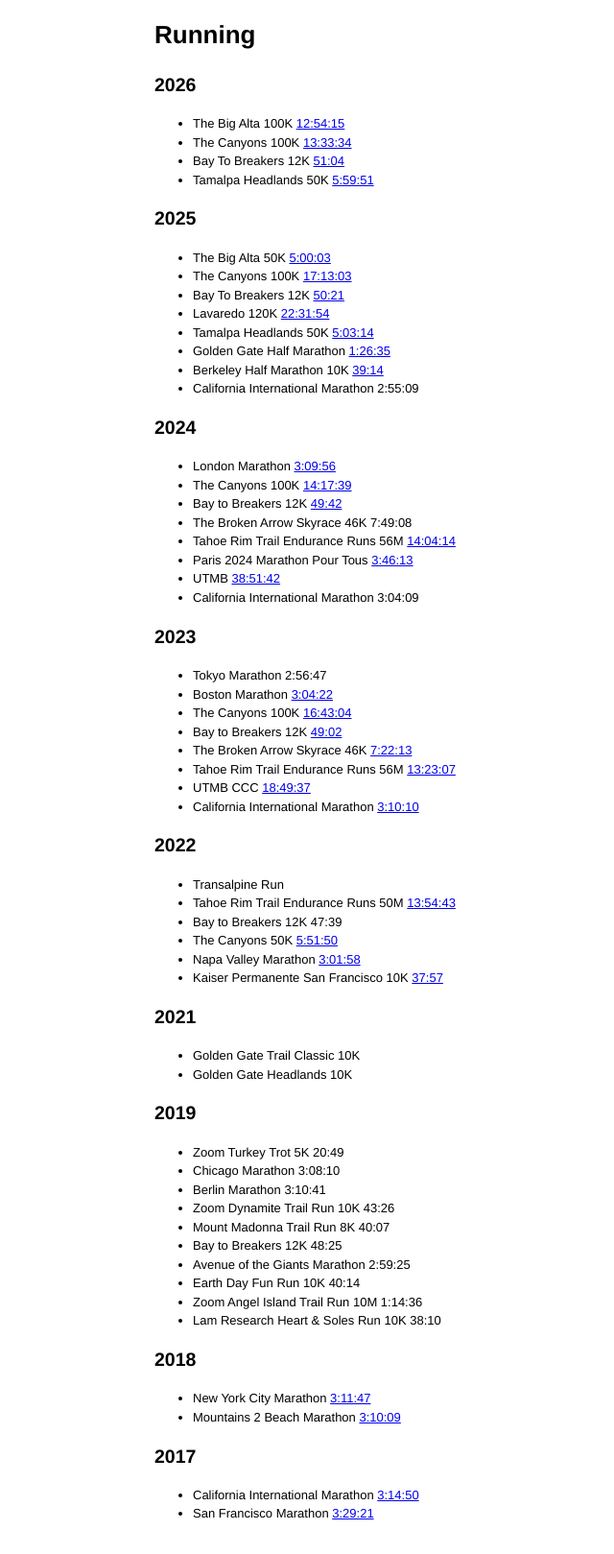
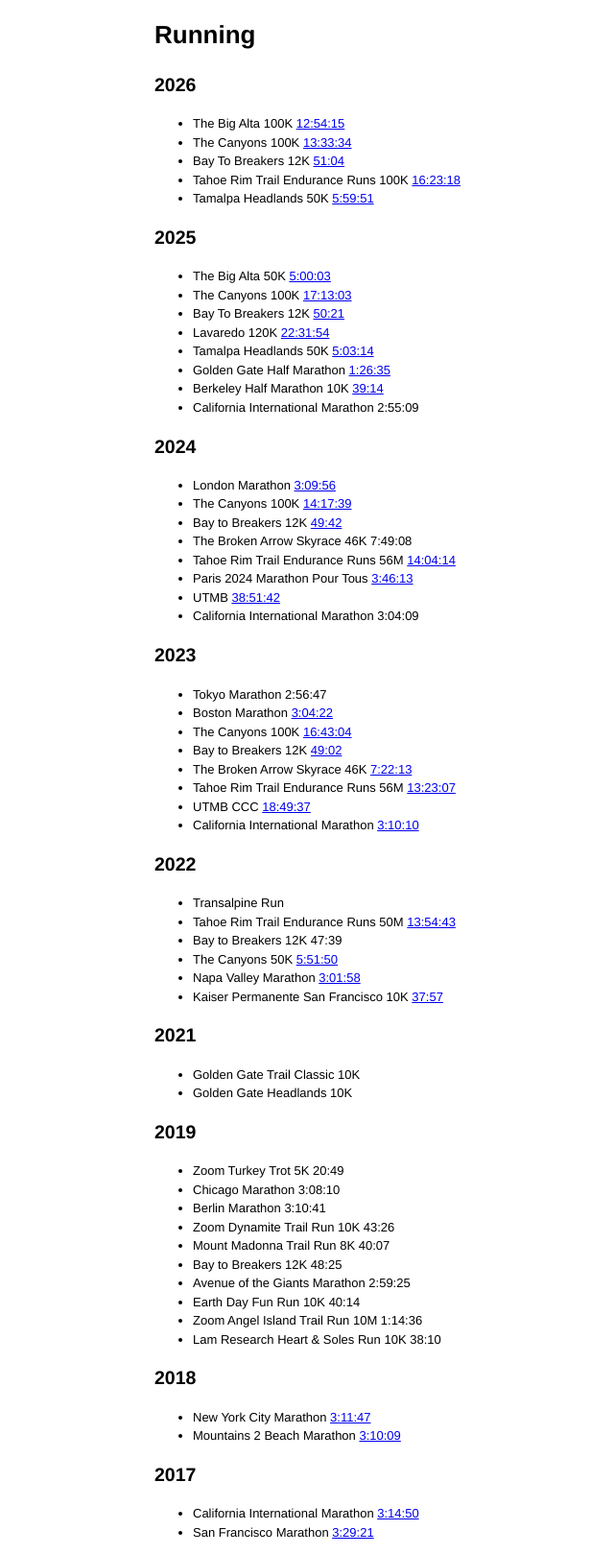
Before and after one commit to denis/denis.github.com, a Jekyll site: the page built from running.md, in a window 1280 px wide. Shown: the whole page at 96% size, without its empty margins (79-719 px from the left). Built offline with Jekyll 4.4.1, drawn with Linux system fonts in a browser that asks for light colours; comment, search, counter and statistics services are not loaded.

Commit message:
Add 2026 Tahoe Rim Trail 100K result
16:23:18, listed before Tamalpa Headlands 50K. UltraSignup link
uses the #id1691864 row anchor.

Co-authored-by: Denis Barushev <barushev+github@gmail.com>

```diff
--- a/running.md
+++ b/running.md
@@ -10,6 +10,7 @@ css: travel
 - The Big Alta 100K [12:54:15][2026-the-big-alta-100k]
 - The Canyons 100K [13:33:34][2026-the-canyons-100k]
 - Bay To Breakers 12K [51:04][2026-bay-to-breakers]
+- Tahoe Rim Trail Endurance Runs 100K [16:23:18][2026-trter-100k]
 - Tamalpa Headlands 50K [5:59:51][2026-tamalpa-headlands-50k]
 
 ## 2025
@@ -113,4 +114,5 @@ css: travel
 [2026-the-big-alta-100k]: https://ultrasignup.com/results_event.aspx?did=130945#id1691864
 [2026-the-canyons-100k]: https://canyons.utmb.world/runners/results?year=2026&raceUri=3753.thecanyonsendurancerunsbyutmb-r-100k.2026&page=3&offset=100&limit=50
 [2026-bay-to-breakers]: https://results.laurelt.com/bbk/results?pk=8819388
+[2026-trter-100k]: https://ultrasignup.com/results_event.aspx?did=131380#id1691864
 [2026-tamalpa-headlands-50k]: https://ultrasignup.com/results_event.aspx?did=135607#id1691864
```
